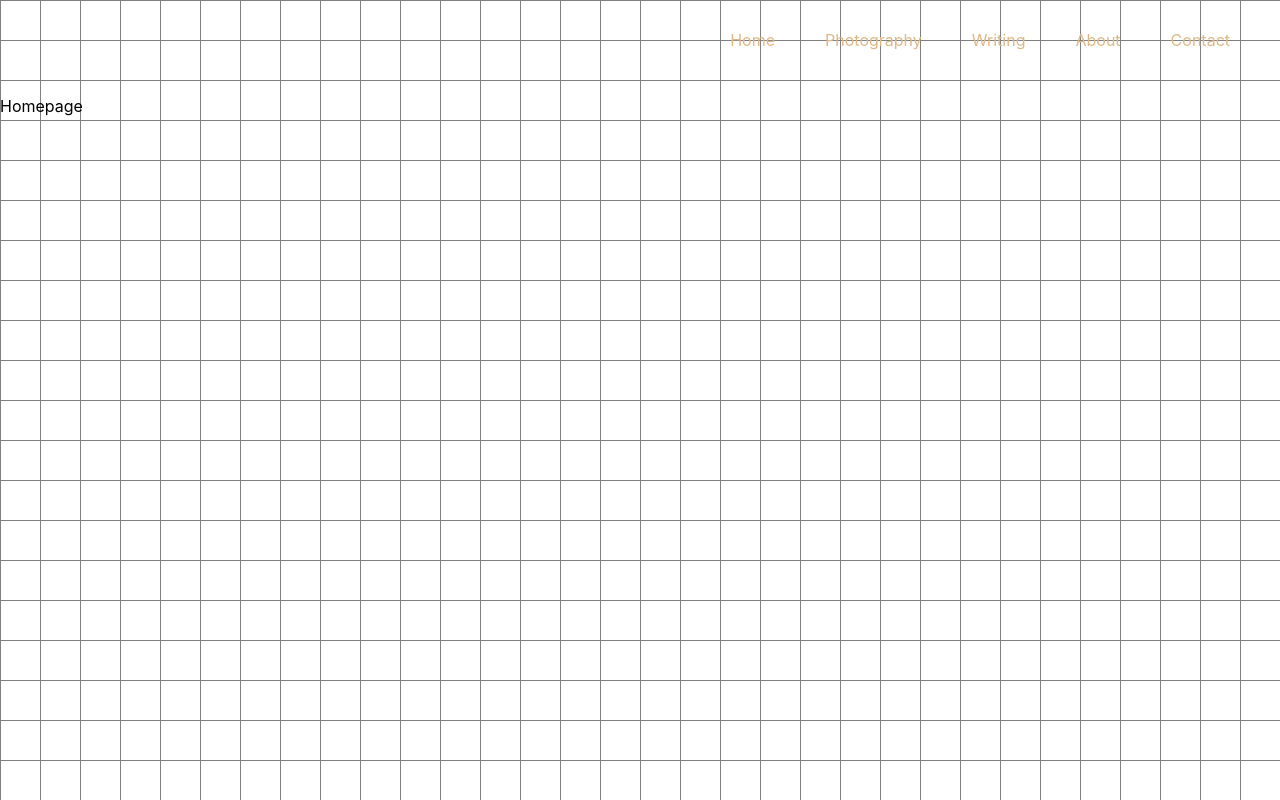
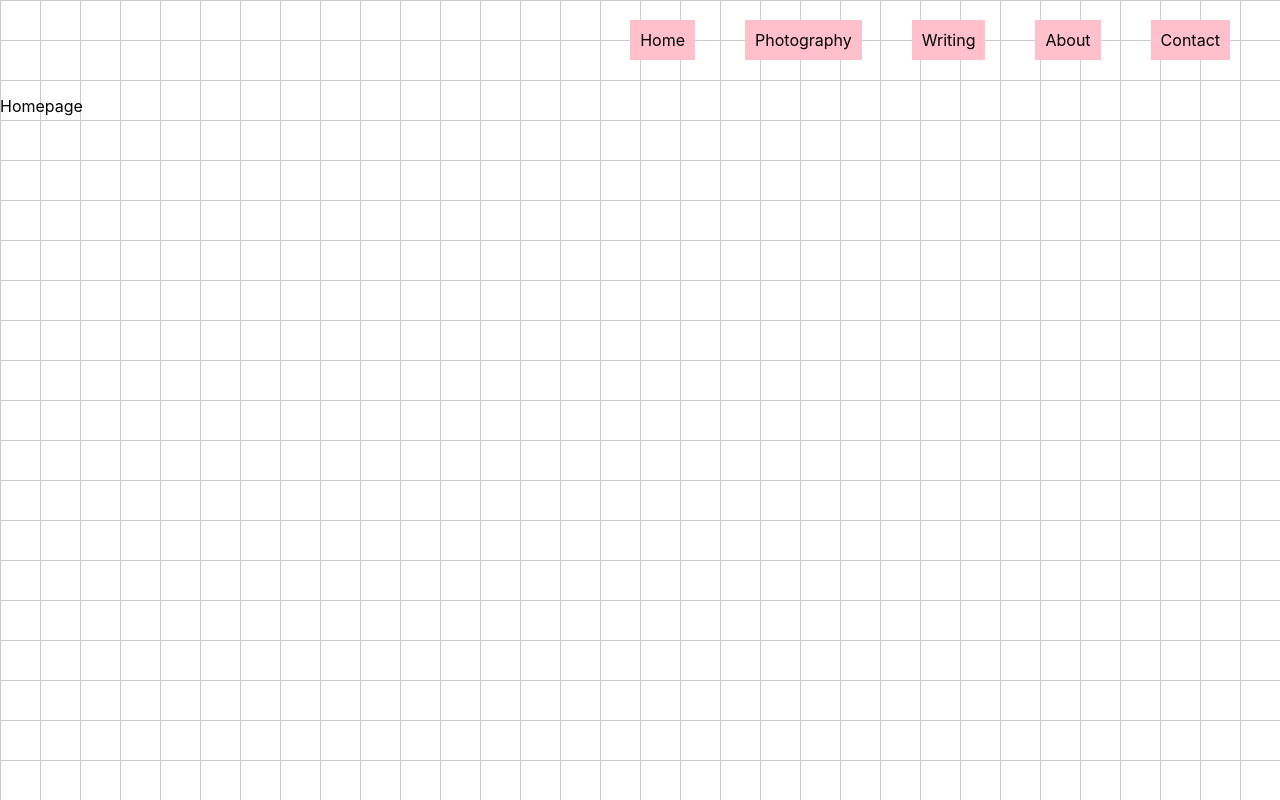
Before and after one commit to jackbran6/photo-website, a React (Create React App) app: page / in a window 1280 px wide. Built offline with nearby package versions, Linux system fonts and the light colour scheme.

Commit message:
Navigation design implemented

```diff
--- a/src/App.css
+++ b/src/App.css
@@ -2,8 +2,12 @@
   height: 100vh;
   width: 100vw;
   background-size: 40px 40px;
-  background-image: linear-gradient(to right, grey 1px, transparent 1px),
-    linear-gradient(to bottom, grey 1px, transparent 1px);
+  background-image: linear-gradient(
+      to right,
+      rgb(204, 204, 204) 1px,
+      transparent 1px
+    ),
+    linear-gradient(to bottom, rgb(204, 204, 204) 1px, transparent 1px);
 }
 .App-header {
   height: 10vh;
@@ -20,5 +24,9 @@
 }
 .link {
   text-decoration: none;
-  color: burlywood;
+  color: black;
 }
+.link-container {
+  background-color: pink;
+  padding: 10px;
+}
--- a/src/App.js
+++ b/src/App.js
@@ -10,29 +10,39 @@ function App() {
         <nav className={"App-header"}>
           <ul className={"list"}>
             <li className={"list-item"}>
+              <div className={"link-container"}>
                 <Link className={"link"} to="/">
                   Home
                 </Link>
+              </div>
             </li>
             <li className={"list-item"}>
+              <div className={"link-container"}>
                 <Link className={"link"} to="/about">
                   Photography
                 </Link>
+              </div>
             </li>
             <li className={"list-item"}>
+              <div className={"link-container"}>
                 <Link className={"link"} to="/about">
                   Writing
                 </Link>
+              </div>
             </li>
             <li className={"list-item"}>
+              <div className={"link-container"}>
                 <Link className={"link"} to="/about">
                   About
                 </Link>
+              </div>
             </li>
             <li className={"list-item"}>
+              <div className={"link-container"}>
                 <Link className={"link"} to="/about">
                   Contact
                 </Link>
+              </div>
             </li>
           </ul>
         </nav>
```
Lines whose indentation alone changed are shown as unchanged.
